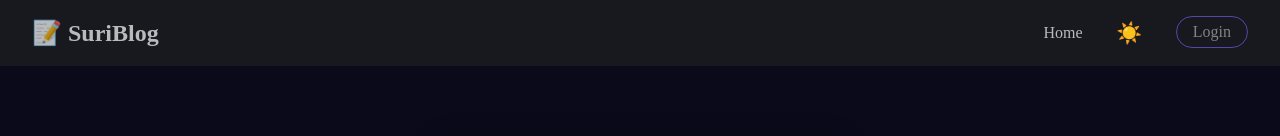
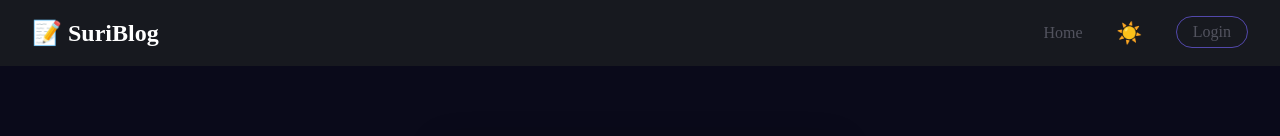
Before and after one commit to surieltech/blog-react-axios, a React (Vite) app: page /login in a window 1280 px wide. Shown: the top 136 px of the page. Built offline with nearby package versions, Linux system fonts and the light colour scheme; a web font is replaced by a local one.

Commit message:
docs: readme included

```diff
--- a/src/components/NavBar.css
+++ b/src/components/NavBar.css
@@ -10,10 +10,11 @@
     align-items: center;
     justify-content: space-between;
     padding: 1rem 2rem;
-    background-color: #17191f;
+    background-color: var(--bg-secondary);
 }
 
-.navbar h2 a {
+.navbar h1 a {
+    color: var(--text-primary);
     opacity: 1;
 }
 
@@ -26,9 +27,17 @@
     padding: 0;
 }
 
+.navbar ul a {
+    color: var(--text-muted);
+    text-decoration: none;
+    transition: color 0.3s ease;
+    font-weight: 500;
+}
+
 .new-btn {
+    color: var(--text-muted);
     font-weight: bold;
-    border: 1px solid #fff;
+    border: 1px solid var(--text-primary);
     /* pra dar aspecto de botao retangular */
     padding: .5rem 1rem;
     /* pra deixar o botao redondo */
--- a/src/routes/Login.css
+++ b/src/routes/Login.css
@@ -89,7 +89,3 @@
     font-size: 0.85rem;
     color: var(--text-muted, #6c6c7a);
 }
-
-.forgot-password strong {
-    color: var(--text-primary, #fff);
-}
```
Also changed, not shown: 1 other file (tests, documents, lock files or other folders).
